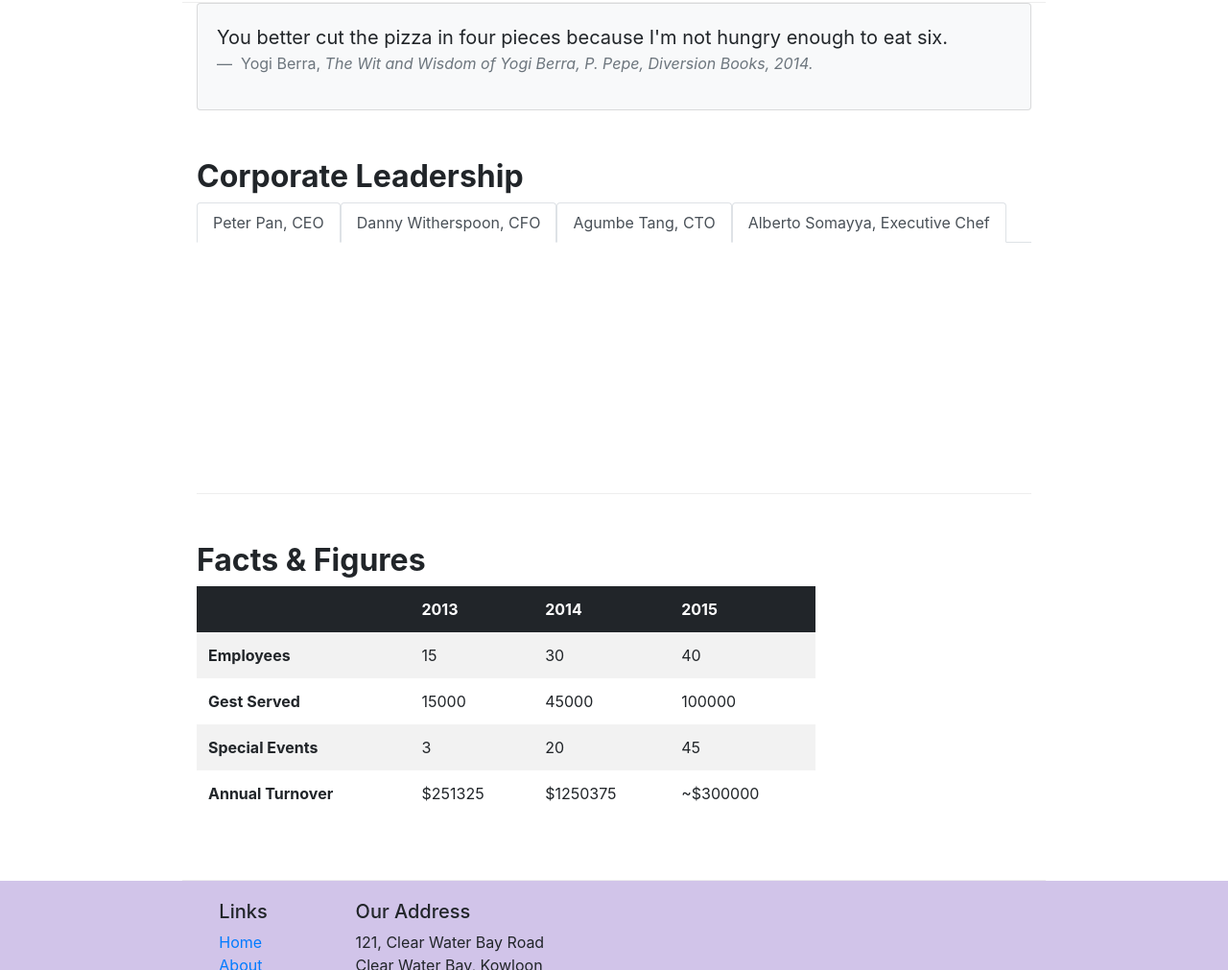
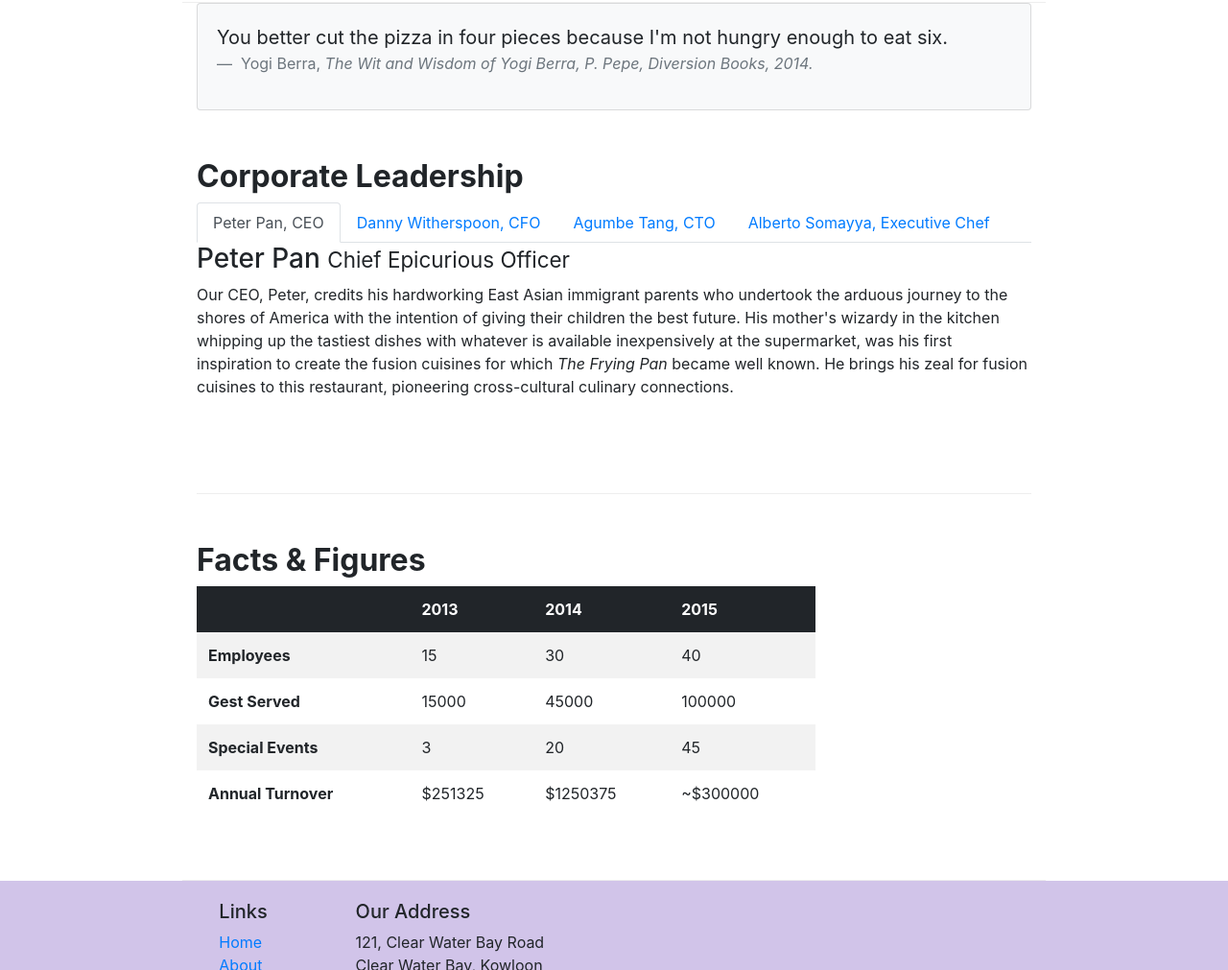
Before and after one commit to DamperDoor56/git-test, a website: page aboutus.html in a window 1280 px wide. Shown: the part 1102-2113 px from the top of the page at 96% size. Drawn offline with nearby package versions, Linux system fonts and the light colour scheme.

Commit message:
tab added

```diff
--- a/aboutus.html
+++ b/aboutus.html
@@ -126,18 +126,18 @@
                         <a class="nav-link active" href="#peter" role="tab" data-toggle="tab">Peter Pan, CEO</a>
                     </li>
                     <li class="nav-item">
-                        <a class="nav-link active" href="#peter" role="tab" data-toggle="tab">Danny Witherspoon, CFO</a>
+                        <a class="nav-link" href="#danny" role="tab" data-toggle="tab">Danny Witherspoon, CFO</a>
                     </li>
                     <li class="nav-item">
-                        <a class="nav-link active" href="#peter" role="tab" data-toggle="tab">Agumbe Tang, CTO</a>
+                        <a class="nav-link" href="#agumbe" role="tab" data-toggle="tab">Agumbe Tang, CTO</a>
                     </li>
                     <li class="nav-item">
-                        <a class="nav-link active" href="#peter" role="tab" data-toggle="tab">Alberto Somayya, Executive Chef</a>
+                        <a class="nav-link" href="#alberto" role="tab" data-toggle="tab">Alberto Somayya, Executive Chef</a>
                     </li>
                 </ul>
 
                 <div class="tab-content">
-                    <div role="tabpanel" class="tab-pane fade show" id="peter">
+                    <div role="tabpanel" class="tab-pane fade show active" id="peter">
                         <h3>Peter Pan <small>Chief Epicurious Officer</small></h3>
                         <p class="d-none d-sm-block">Our CEO, Peter, credits his hardworking East Asian immigrant parents who undertook the arduous journey to the shores of America with the intention of giving their children the best future. His mother's wizardy in the kitchen whipping up the tastiest dishes with whatever is available inexpensively at the supermarket, was his first inspiration to create the fusion cuisines for which <em>The Frying Pan</em> became well known. He brings his zeal for fusion cuisines to this restaurant, pioneering cross-cultural culinary connections.</p>
                     </div>
```
